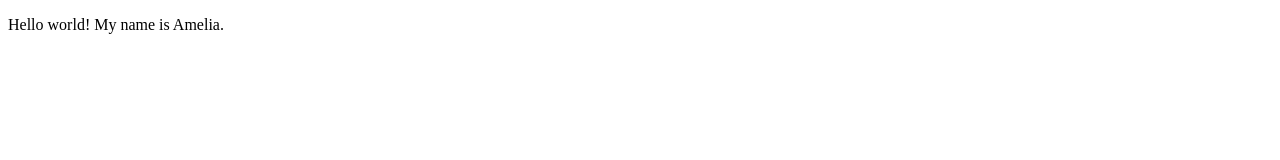
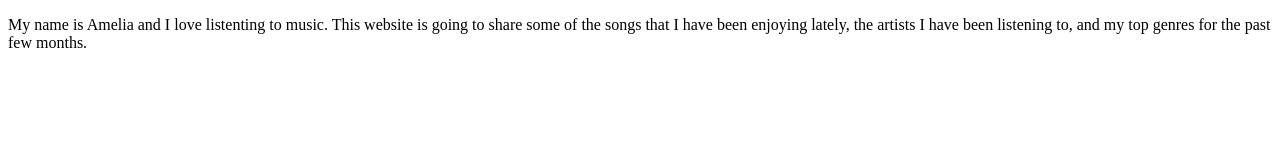
Before and after one commit to adarrah55/lis351-amelia.github.io, a plain HTML site: page index.html in a window 1280 px wide. Drawn offline with Linux system fonts and the light colour scheme.

Commit message:
Update index.html

```diff
--- a/index.html
+++ b/index.html
@@ -1,7 +1,7 @@
 <!DOCTYPE html>
 <html lang="en">
 <meta charset="UTF-8">
-<title>Page Title</title>
+<title>Music Home Page</title>
 <meta name="viewport" content="width=device-width,initial-scale=1">
 <link rel="stylesheet" href="">
 <style>
@@ -13,8 +13,7 @@
 
 	<body>
 
-		<p> Hello world!
-		My name is Amelia. </p>
+		<p> My name is Amelia and I love listenting to music. This website is going to share some of the songs that I have been enjoying lately, the artists I have been listening to, and my top genres for the past few months. </p>
 
 	</body>
 
```
